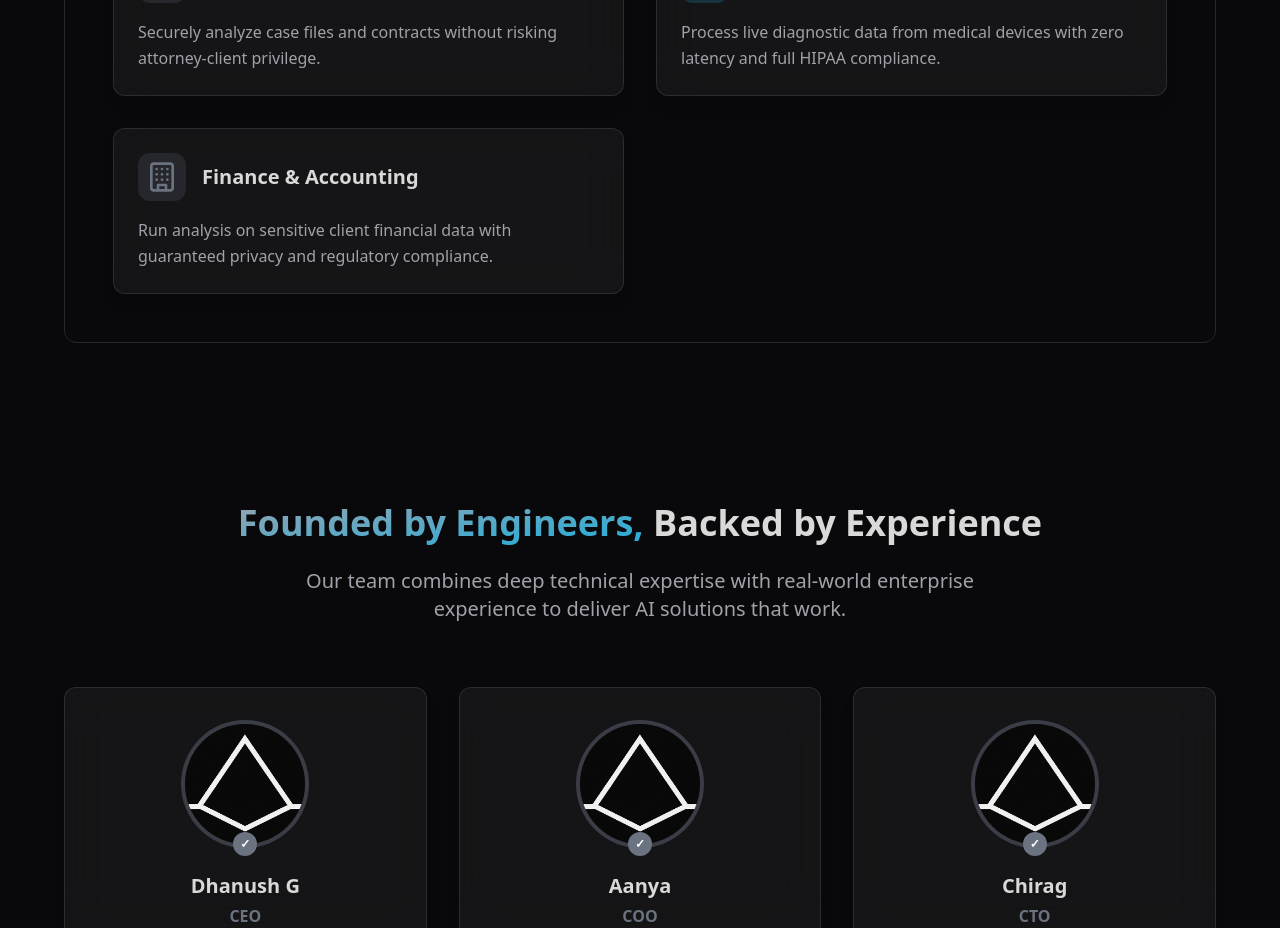
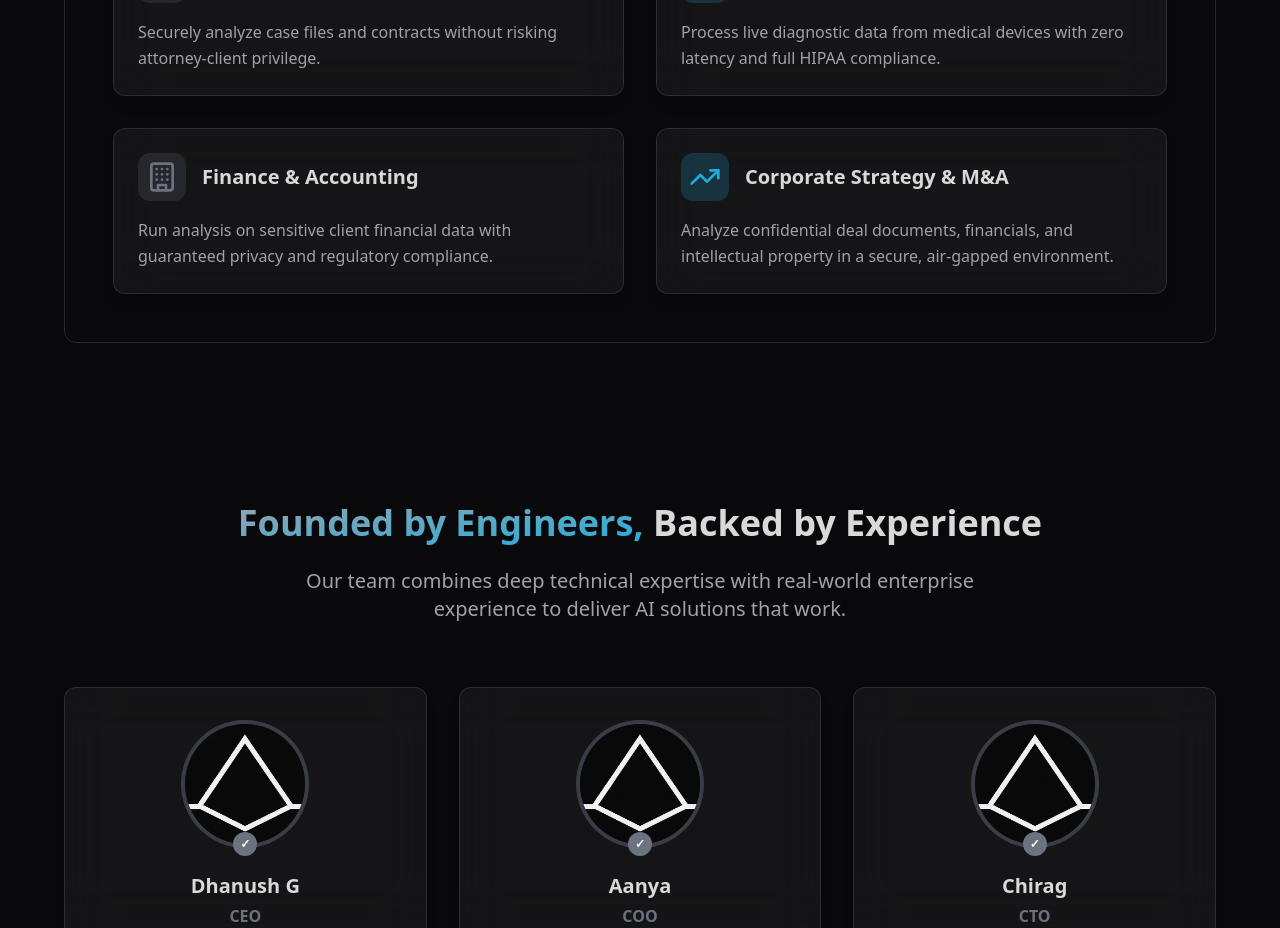
Before and after one commit to Dhanush295/QuantaMind, a React (Vite) app: page / in a window 1280 px wide. Shown: the part 5460-6388 px from the top of the page. Built offline with nearby package versions, Linux system fonts and the light colour scheme.

Commit message:
Add M&A use case to industries section
Added a new card to the "Built for Industries Where Trust and Reliability are Everything" section, specifically for Corporate Strategy & M&A, detailing the use case of analyzing confidential deal documents in a secure environment.

```diff
--- a/src/components/UseCasesSection.tsx
+++ b/src/components/UseCasesSection.tsx
@@ -1,7 +1,6 @@
-
 import React, { useState } from 'react';
 import { Card, CardContent } from "@/components/ui/card";
-import { Scale, Heart, Building, Shield, FileText, Factory, Plane, Zap, Smartphone } from 'lucide-react';
+import { Scale, Heart, Building, Shield, FileText, Factory, Plane, Zap, Smartphone, TrendingUp } from 'lucide-react';
 
 const UseCasesSection = () => {
   const [activeTab, setActiveTab] = useState(0);
@@ -27,6 +26,12 @@ const UseCasesSection = () => {
           icon: Building,
           description: "Run analysis on sensitive client financial data with guaranteed privacy and regulatory compliance.",
           color: "quantminds-grey"
+        },
+        {
+          title: "Corporate Strategy & M&A",
+          icon: TrendingUp,
+          description: "Analyze confidential deal documents, financials, and intellectual property in a secure, air-gapped environment.",
+          color: "quantminds-blue"
         }
       ]
     },
```
